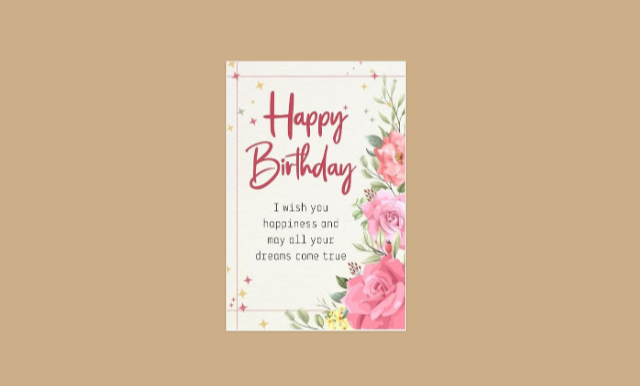
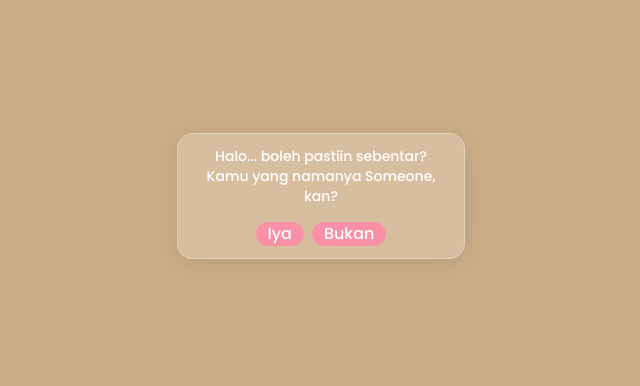
Before and after one commit to jidandev/birthday, a website: page src/index.html in a window 1280 px wide. Shown: the part 204-590 px from the top of the page, without its empty margins (319-959 px from the left). Drawn offline with Linux system fonts and the light colour scheme.

Commit message:
tambah step 1

```diff
--- a/src/index.html
+++ b/src/index.html
@@ -9,10 +9,16 @@
 </head>
 
 <body class="">
-	<div id="step1" class="">
-		<h1></h1>
+	<div id="step1" class="w-full h-screen flex justify-center items-center">
+		<div class="glass py-3 px-4 w-72 ">
+			<h1 id="dialog1" class="text-white text-center text-sm font-medium "></h1>
+			<div id="option1" class=" justify-center gap-2 text-white mt-4 hidden opacity-0 transition-opacity duration-500">
+				<button id="button1" class="text-md font-medium button px-3 rounded-2xl">Iya</button>
+				<button id="button2" class="  text-md font-medium button px-3 rounded-2xl">Bukan</button>
+			</div>
+		</div>
 	</div>
-	<div id="step2" class="container place-content-center">
+	<div id="step2" class="hidden container place-content-center">
 		<div class="flipbook -translate-x-10 sm:translate-x-[-45px] ">
 		  <div class="object-cover">
 			<img src="images/cover.jpg" alt="" />
@@ -45,6 +51,28 @@
   <script src="jquery.js"></script>
   <script src="turn.js"></script>
   <script>
+
+	//Step 1
+	let step = 1;
+        const content = "Halo... boleh pastiin sebentar? Kamu yang namanya Someone, kan?";
+  let i = 0;
+	function type() {
+		if (i < content.length) {
+		$('#dialog1').text( $('#dialog1').text() + content.charAt(i) );
+		i++;
+		setTimeout(type, 30);
+		} else {
+		$('#option1').removeClass("hidden")
+		$('#option1').addClass("flex")
+		setTimeout(() => {
+			$('#option1').removeClass("opacity-0");
+		}, 10);
+		}
+	}
+
+  type();
+
+	//Step 2
     $(".flipbook").turn({
 		width: 400,
 		height: 300,
@@ -62,6 +90,7 @@
 		}
 	});
 
+
   </script>
 </body>
 
--- a/src/styles.css
+++ b/src/styles.css
@@ -2,22 +2,29 @@
 
 :root {
 	--bg-color: rgb(204, 174, 136);
+	  --button-color: rgb(248, 145, 165);
+}
+
+.button {
+    background: var(--button-color);
 }
 
 *{
-    margin: 0;
-    padding: 0;
     box-sizing: border-box;
 	font-family: "Poppins", sans-serif;
+
+}
+
+body {
+	background: var(--bg-color);
 }
 
 
 .container {
-    display: grid;
     height: 100vh;
     width: 100vw;
 	overflow: hidden;
-	background: var(--bg-color);
+
 }
 
 .flipbook {
@@ -62,3 +69,14 @@
 	font-size: 14px;
     margin-bottom: 10px;
 }
+
+
+.glass {
+	/* From https://css.glass */
+background: rgba(255, 255, 255, 0.2);
+border-radius: 16px;
+box-shadow: 0 4px 30px rgba(0, 0, 0, 0.1);
+backdrop-filter: blur(5px);
+-webkit-backdrop-filter: blur(5px);
+border: 1px solid rgba(255, 255, 255, 0.3);
+}
```
Also changed, not shown: package.json (+15 -4 lines), src/output.css, 2 other files.
